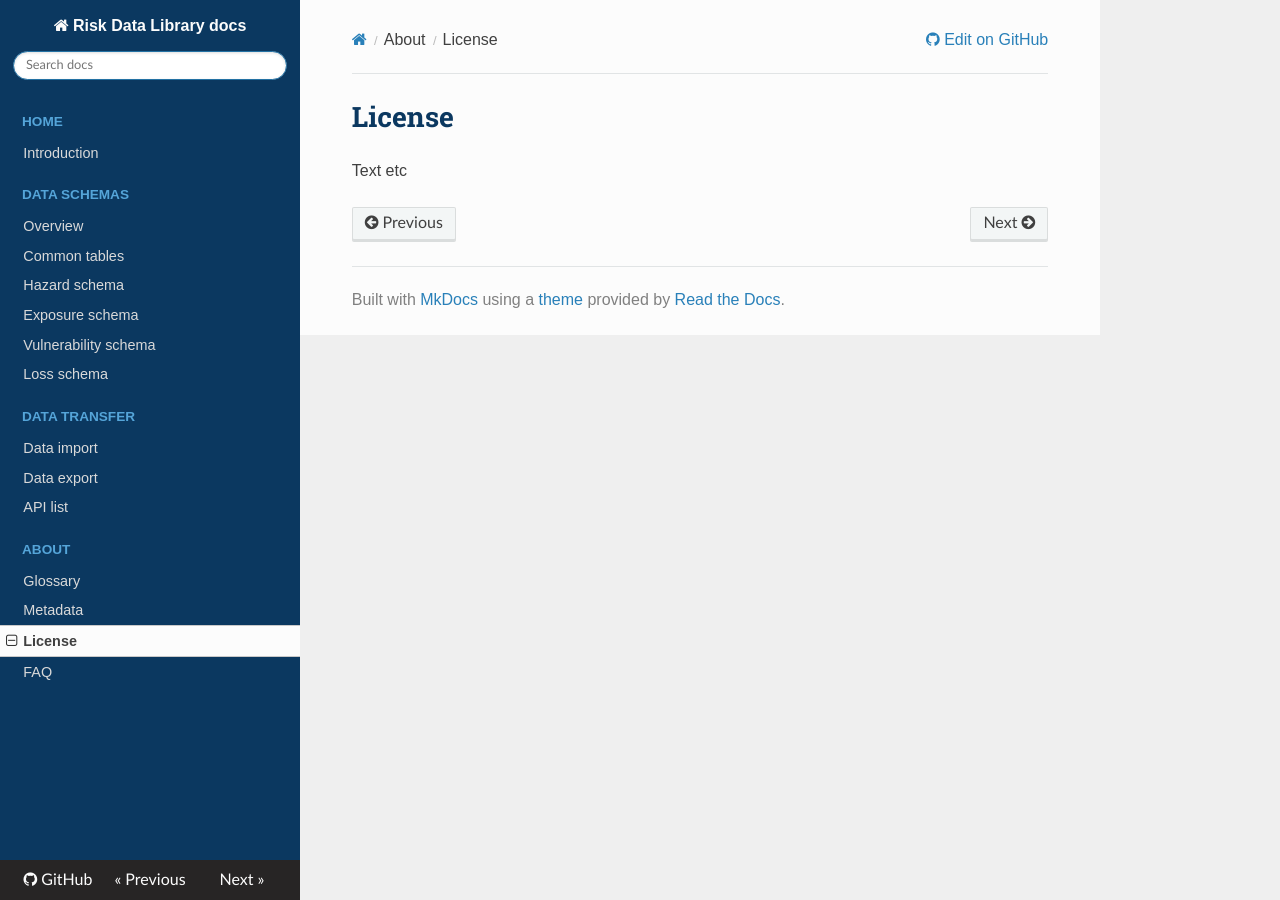
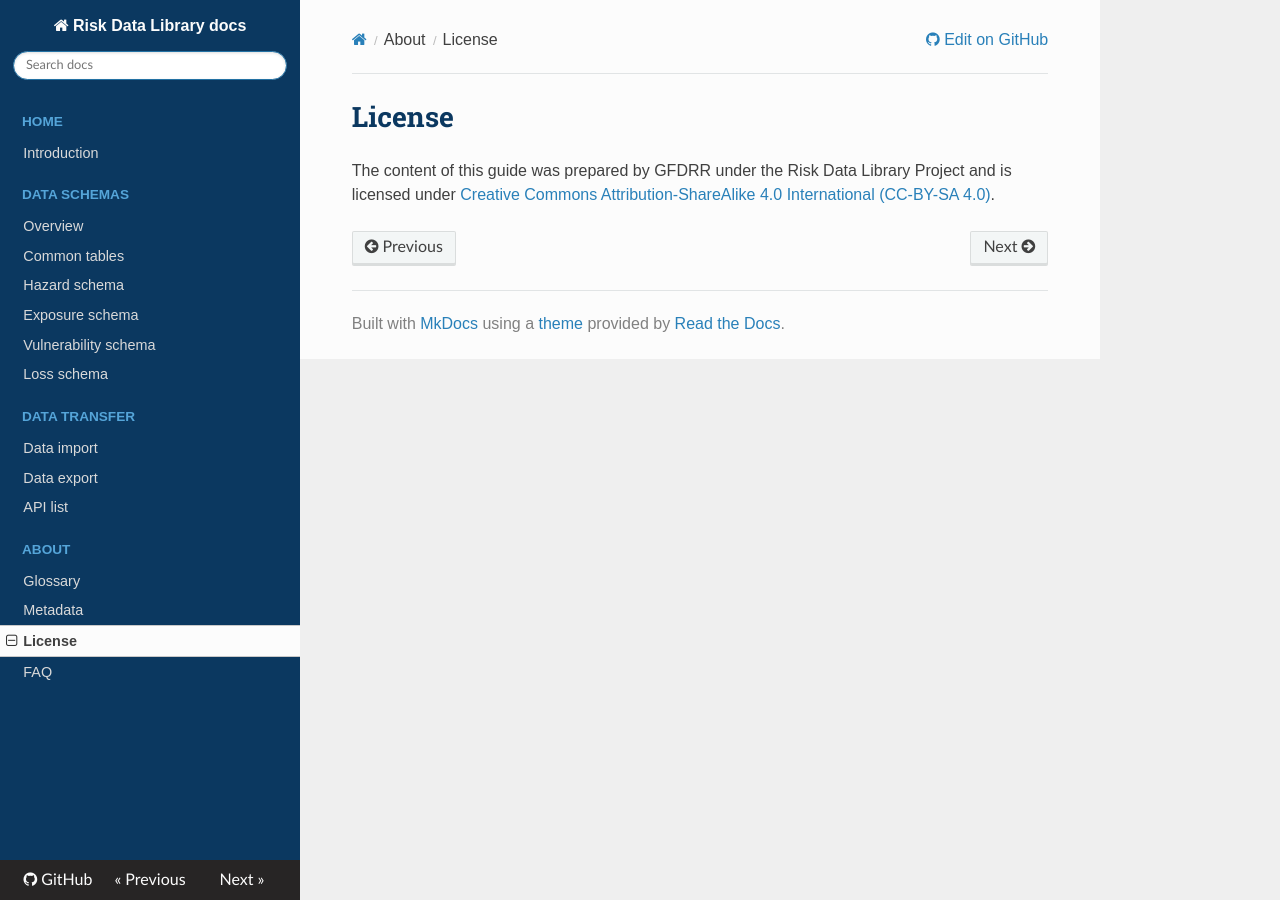
Before and after one commit to GFDRR/rdl-doc, an MkDocs documentation site: the page built from docs/license.md, in a window 1280 px wide. Built offline with MkDocs 1.6.1, drawn with Linux system fonts in a browser that asks for light colours; nearby versions of some CDN libraries.

Commit message:
Update license.md
add cc-by-sa 4 license

```diff
--- a/docs/license.md
+++ b/docs/license.md
@@ -1,3 +1,3 @@
 # License
 
-Text etc
+The content of this guide was prepared by GFDRR under the Risk Data Library Project and is licensed under [Creative Commons Attribution-ShareAlike 4.0 International (CC-BY-SA 4.0)](https://creativecommons.org/licenses/by-sa/4.0/legalcode).
```
